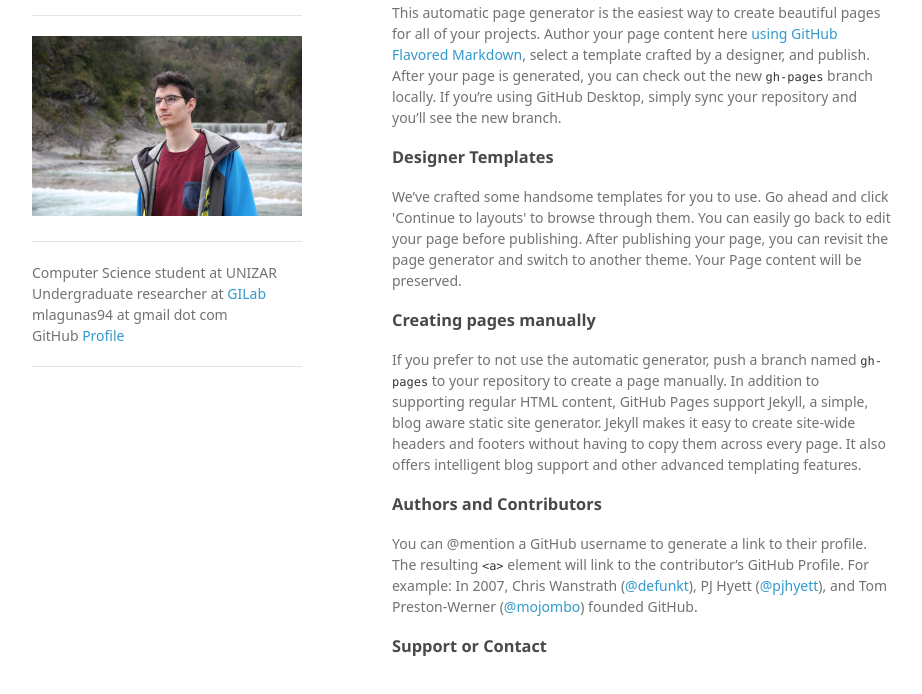
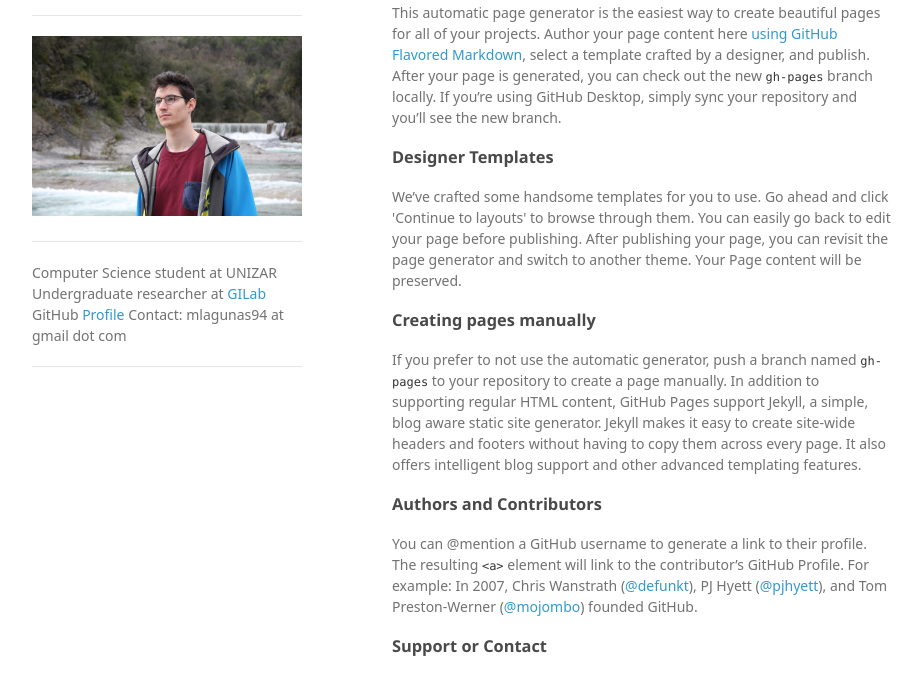
Before and after one commit to rpuscas/mlagunas.github.io, a plain HTML site: page index.html in a window 1280 px wide. Shown: the part 94-788 px from the top of the page, without its empty margins (178-1100 px from the left). Drawn offline with Linux system fonts and the light colour scheme; a web font is replaced by a local one.

Commit message:
Update index.html

```diff
--- a/index.html
+++ b/index.html
@@ -22,8 +22,8 @@
         <hr>
           Computer Science student at UNIZAR<br>
           Undergraduate researcher at <a href="http://giga.cps.unizar.es/~diegog/">GILab</a><br>
-          mlagunas94 at gmail dot com<br>
           GitHub <a href="https://github.com/mlagunas">Profile</a>
+          Contact: mlagunas94 at gmail dot com<br>
         <p></p>
         <hr>
       </header>
```
